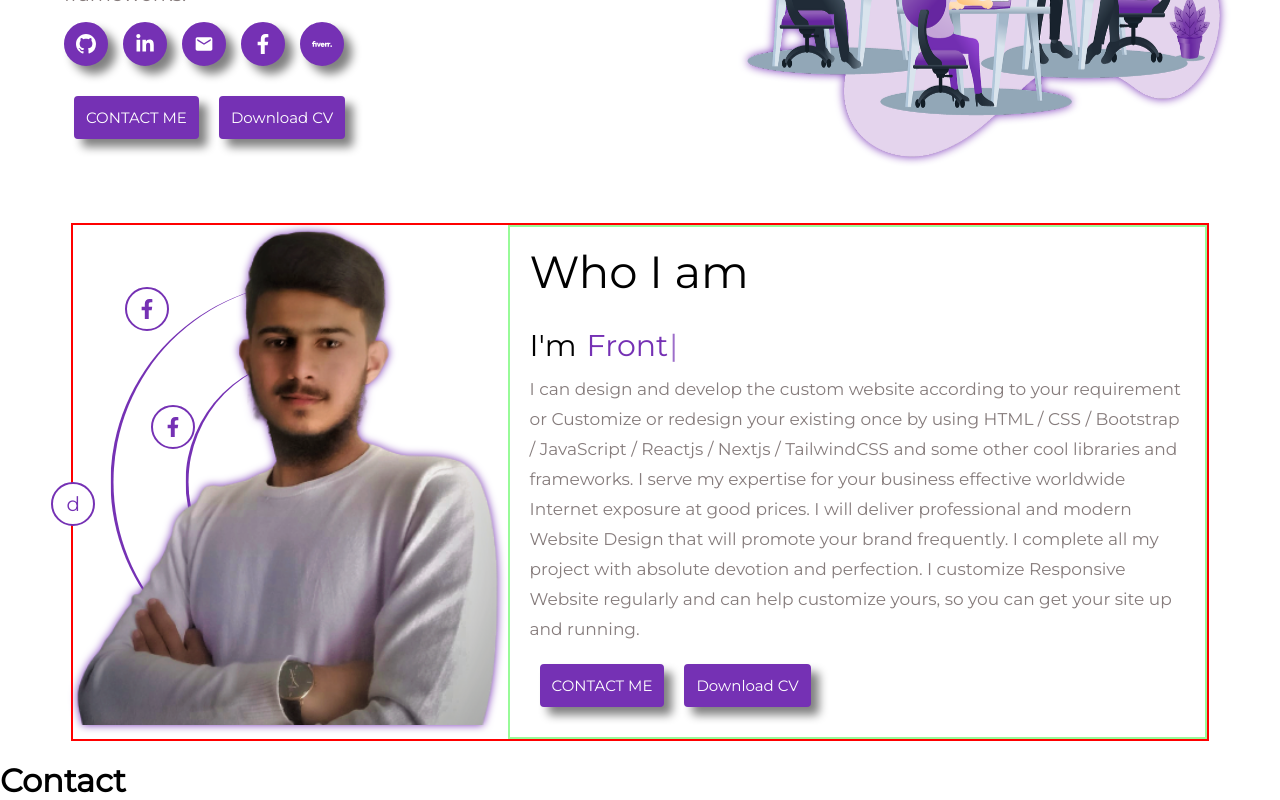
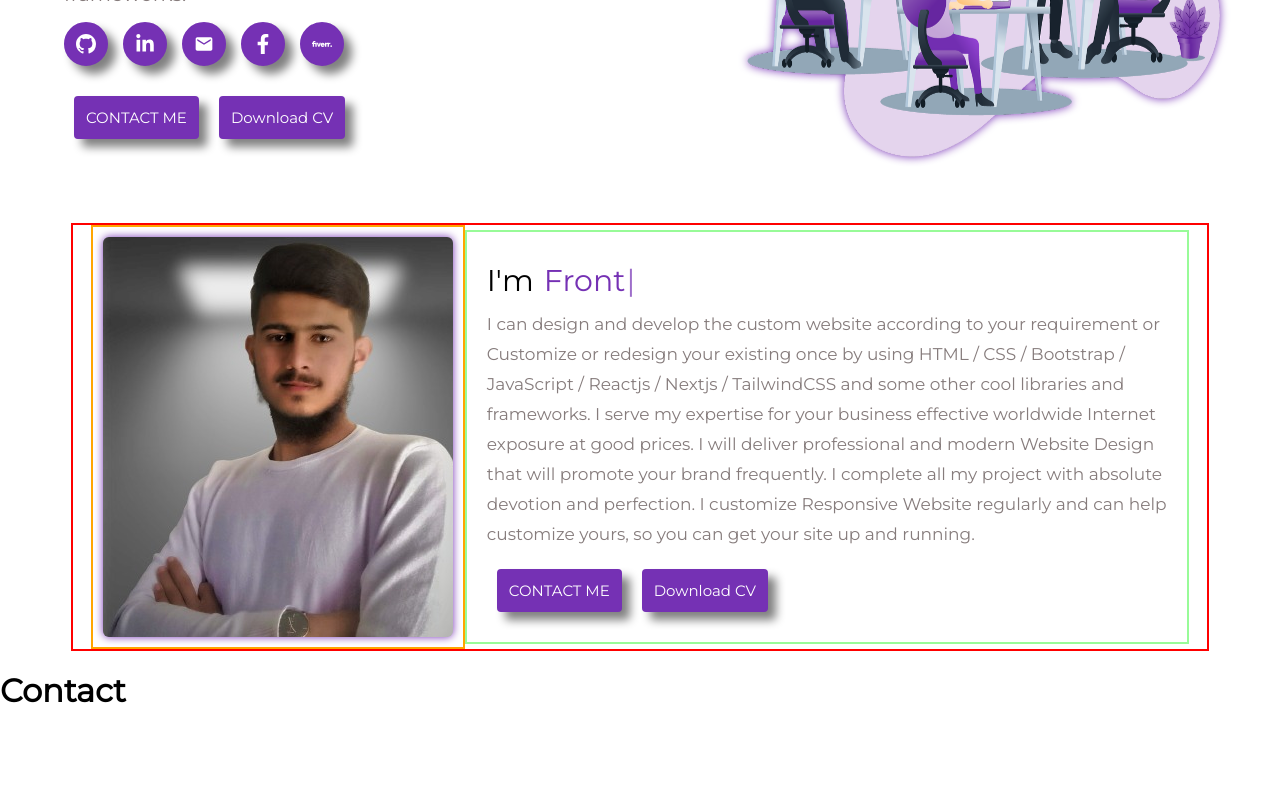
Before and after one commit to mzain42401/mzain, a React (Create React App) app: page / in a window 1280 px wide. Shown: the part 391-1191 px from the top of the page. After the commit the page ends 1101 px from the top, so only its background shows below. Built offline with nearby package versions, Linux system fonts and the light colour scheme.

Commit message:
aboutpage

```diff
--- a/src/pages/about/About.js
+++ b/src/pages/about/About.js
@@ -1,7 +1,7 @@
 import React from 'react'
 import './about.css'
-import MyImage from "../../images/me.png"
-import { FaFacebookF } from "react-icons/fa";
+import MyImage from "../../images/WhatsApp Image 2023-08-29 at 2.32.45 AM.jpeg"
+// import { FaFacebookF } from "react-icons/fa";
 import Typewriter from "typewriter-effect";
 
 
@@ -11,24 +11,15 @@ const About = () => {
       <div className="aboutPageContainer">
         <div className="aboutCenterDiv">
           <div className="myImageDiv">
-        <div className='aboutIcon1'>d</div>
-          <div className='aboutIcon2'><FaFacebookF/></div>
-        <div className='aboutIconDiv1'>
-
-        </div>
-
-          <div className='aboutIcon3'><FaFacebookF/></div>
-        <div className='aboutIconDiv3'>
-        </div>
 
             <div className='myPersonalImage'>
 
 
-          <img src={MyImage} alt="" /></div></div>
+              <img src={MyImage} alt="" />
+            </div>
+          </div>
           <div className="aboutMeDiv">
-<div className="aboutHeading">
-  <h1>
-  Who I am</h1>
+
             <div className='aboutTypeWriterdiv'>
               <span> I'm</span>
               <Typewriter
@@ -52,7 +43,7 @@ const About = () => {
 
               </div>
 
-</div>
+
 
           </div>
 
--- a/src/pages/about/about.css
+++ b/src/pages/about/about.css
@@ -8,132 +8,43 @@ align-items: center;
 .aboutCenterDiv{
 border: 2px solid red;
 display: flex;
-justify-content: space-between;
+justify-content: center;
+align-items: center;
+flex-wrap: wrap;
 width: 90%;
 
 }
 .myImageDiv{
-/* border: 2px solid orange; */
-    position: relative;
-    z-index: 10;
+border: 2px solid orange;
+    /* position: relative; */
+    /* z-index: 10; */
+    display: flex;
+    justify-content: center;
+    align-items: center;
+    padding: 10px;
 }
 .myPersonalImage{
     filter: drop-shadow(0px 0px 4px #7531b4);
-    position: relative;
 
-    /* transition: all ease 1s; */
-    /* z-index: 10; */
+    height: 400px;
+    width: 350px;
+    overflow: hidden;
+
+    border-radius: 6px;
 }
 .myPersonalImage>img{
-     height: 500px;
-    /* width: 500px; */
-}
-.aboutIconDiv1{
-    /* position: relative; */
-    /* background-color: red; */
-    z-index: -5;
-    height: 400px ;
-    width: 400px;
-    top: 50%;
-    left: 55%;
-    /* z-index: -1; */
-    transform: translate(-50%,-50%);
-    border-left: 3px solid #7531b4;
-    /* border-top: 5px solid #7531b4; */
-
-    position: absolute;
-    border-top-left-radius: 100%;
-    border-bottom-left-radius: 100%;
-}
-
-.aboutIcon1{
-    position: absolute;
-    top: 50%;
-    cursor: pointer;
-    left: -5%;
-    border:  2px solid #7531b4;
-    height: 40px;
-    width: 40px;
-    z-index: 12;
-    /* z-index: -1; */
-    border-radius: 100%;
-    display: flex;
-    justify-content: center;
-    align-items: center;
-color: #7531b4;
-font-size: 20px;
-
-    background-color: #fff;
     transition: all ease 1s;
 
-    /* transform: translate(-50%,-50%); */
 }
-
-.aboutIcon3:hover,.aboutIcon1:hover,.aboutIcon2:hover{
-    background-color: #7531b4;
-box-shadow: 0px 0px 5px #7531b4;
-color: #fff;
-scale: 1.2;
-cursor: pointer;
+.myPersonalImage>img:hover{
+    scale: 1.2;
 }
-.aboutIcon2{
-    position: absolute;
-    top: 12%;
-    left: 12%;
-    border:  2px solid #7531b4;
-    background-color: #fff;
-    height: 40px;
-    width: 40px;
-    z-index: 12;
-color: #7531b4;
-transition: all ease 1s;
-    border-radius: 100%;
-    display: flex;
-    justify-content: center;
-    align-items: center;
-    font-size: 20px;
-    /* transform: translate(-50%,-50%); */
-}
-
-.aboutIconDiv3{
-    position: relative;
-    /* background-color: red; */
-    z-index: 5;
-    height: 250px ;
-    width: 250px;
-    top: 50%;
-    left: 55%;
-    z-index: -1;
-    transform: translate(-50%,-50%);
-    border-left: 3px solid #7531b4;
-    position: absolute;
-    border-top-left-radius: 100%;
-    border-bottom-left-radius: 100%;
-}
-.aboutIcon3{
-    position: absolute;
-transition: all ease 1s;
-
-    top: 35%;
-    left: 18%;
-    border:  2px solid #7531b4;
-    height: 40px;
-    width: 40px;
-    background-color: #fff;
-color: #7531b4;
-    z-index: 12;
-    /* z-index: -1; */
-    border-radius: 100%;
-    display: flex;
-    justify-content: center;
-    align-items: center;
-    font-size: 20px;
-    /* transform: translate(-50%,-50%); */
-}
-
 .aboutMeDiv{
 border: 2px solid palegreen;
 padding: 10px 20px;
+width: 60%;
+display: flex;
+    flex-direction: column;
 
 }
 .aboutHeading>h1{
@@ -143,6 +54,7 @@ padding: 10px 20px;
 }
 .aboutTypeWriterdiv{
     display: flex;
+    /* flex-direction: column; */
     /* background-color: red; */
     margin-top: 20px;
     font-size: 30px;
```
Also changed, not shown: src/images/WhatsApp Image 2023-08-29 at 2.32.45 AM.jpeg (added). Lines whose indentation alone changed are shown as unchanged.
